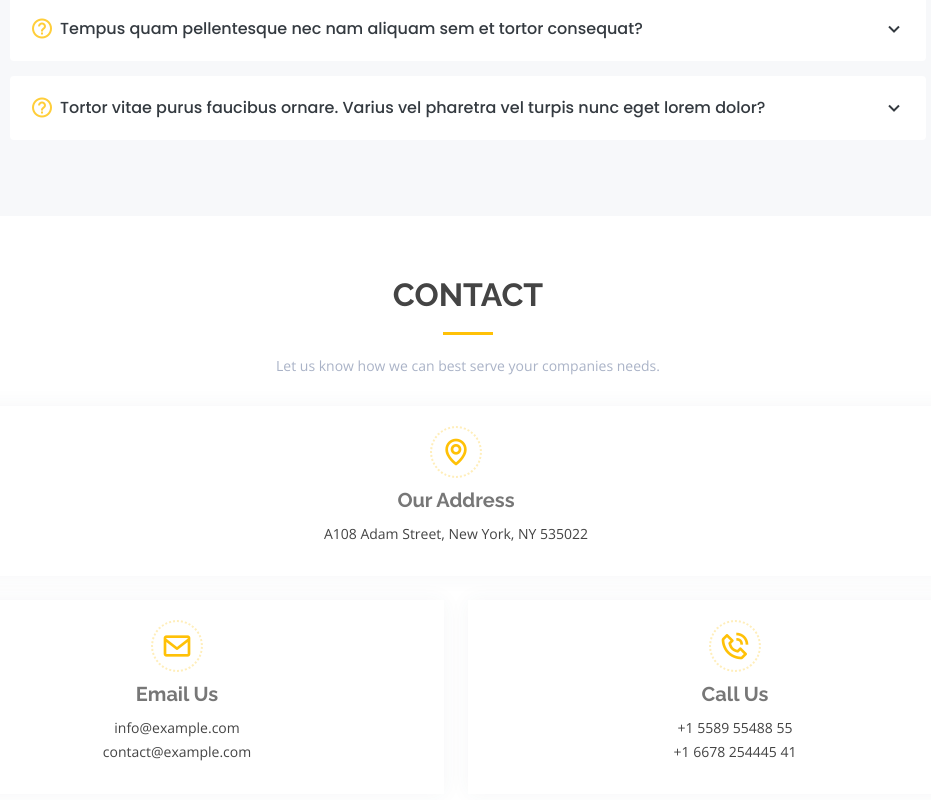
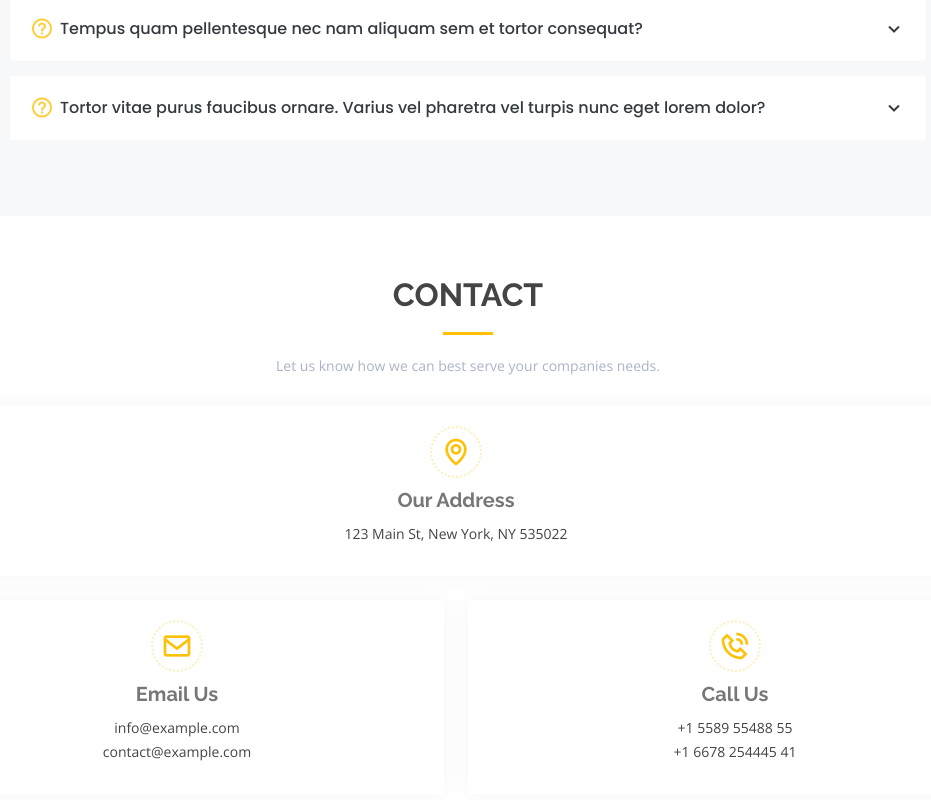
Before and after one commit to maxcpost/Prime-Express-Logistics, a plain HTML site: page index.html in a window 1280 px wide. Shown: the part 3427-4227 px from the top of the page, without its empty margins (172-1103 px from the left). Drawn offline with nearby package versions, Linux system fonts and the light colour scheme; a script that the page names is missing.

Commit message:
Update index.html

```diff
--- a/index.html
+++ b/index.html
@@ -618,7 +618,7 @@
                 <div class="info-box">
                   <i class="bx bx-map"></i>
                   <h3>Our Address</h3>
-                  <p>A108 Adam Street, New York, NY 535022</p>
+                  <p>123 Main St, New York, NY 535022</p>
                 </div>
               </div>
               <div class="col-md-6">
```
